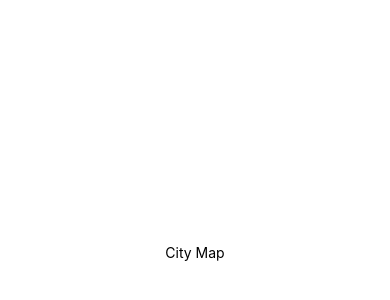
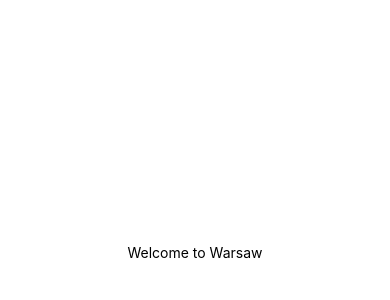
Before and after one commit to Adborowski/citymap, a React Native app: screen / in a window 390 px wide. Shown: the part 170-470 px from the top of the page. Built offline with nearby package versions, Linux system fonts and the light colour scheme.

Commit message:
Test Commit

```diff
--- a/App.js
+++ b/App.js
@@ -4,7 +4,7 @@ import { StyleSheet, Text, View } from "react-native";
 export default function App() {
   return (
     <View style={styles.container}>
-      <Text>City Map</Text>
+      <Text>Welcome to Warsaw</Text>
       <StatusBar style="auto" />
     </View>
   );
```
Also changed, not shown: 1 other file (tests, documents, lock files or other folders).
